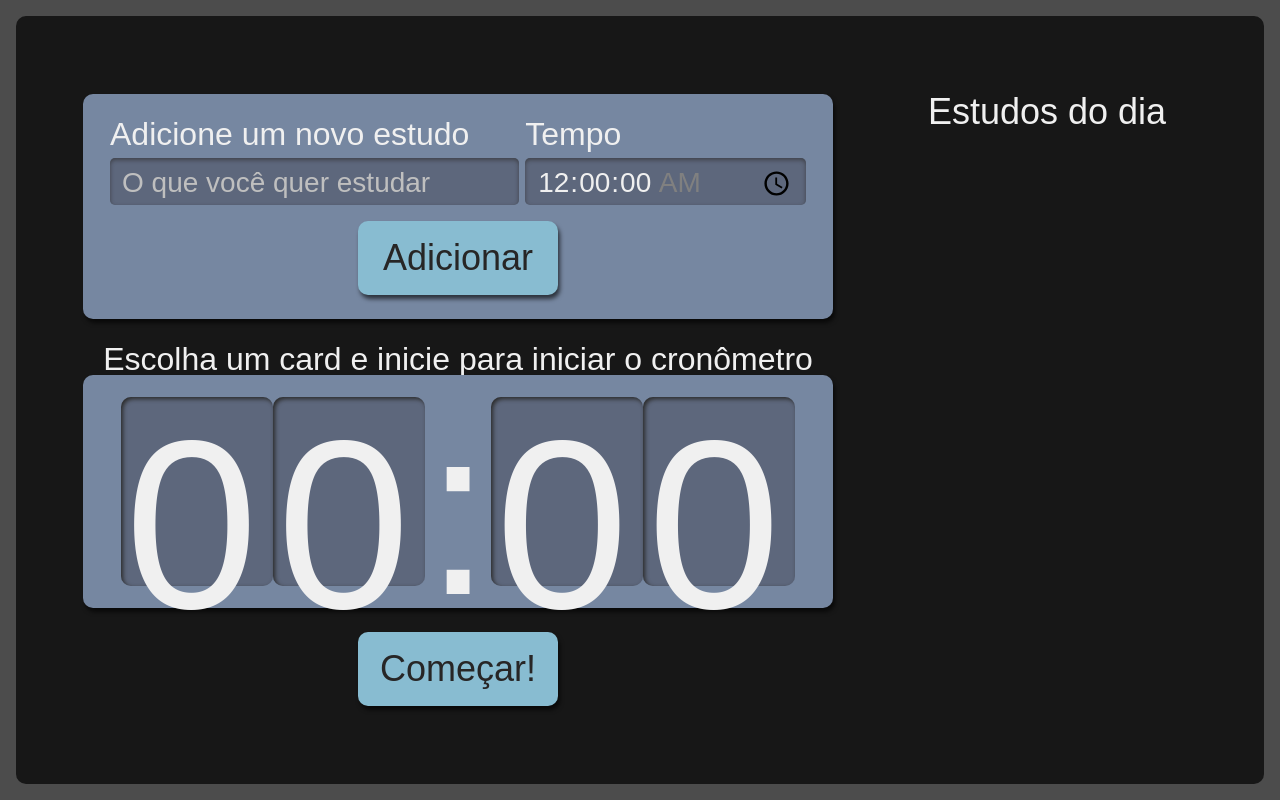
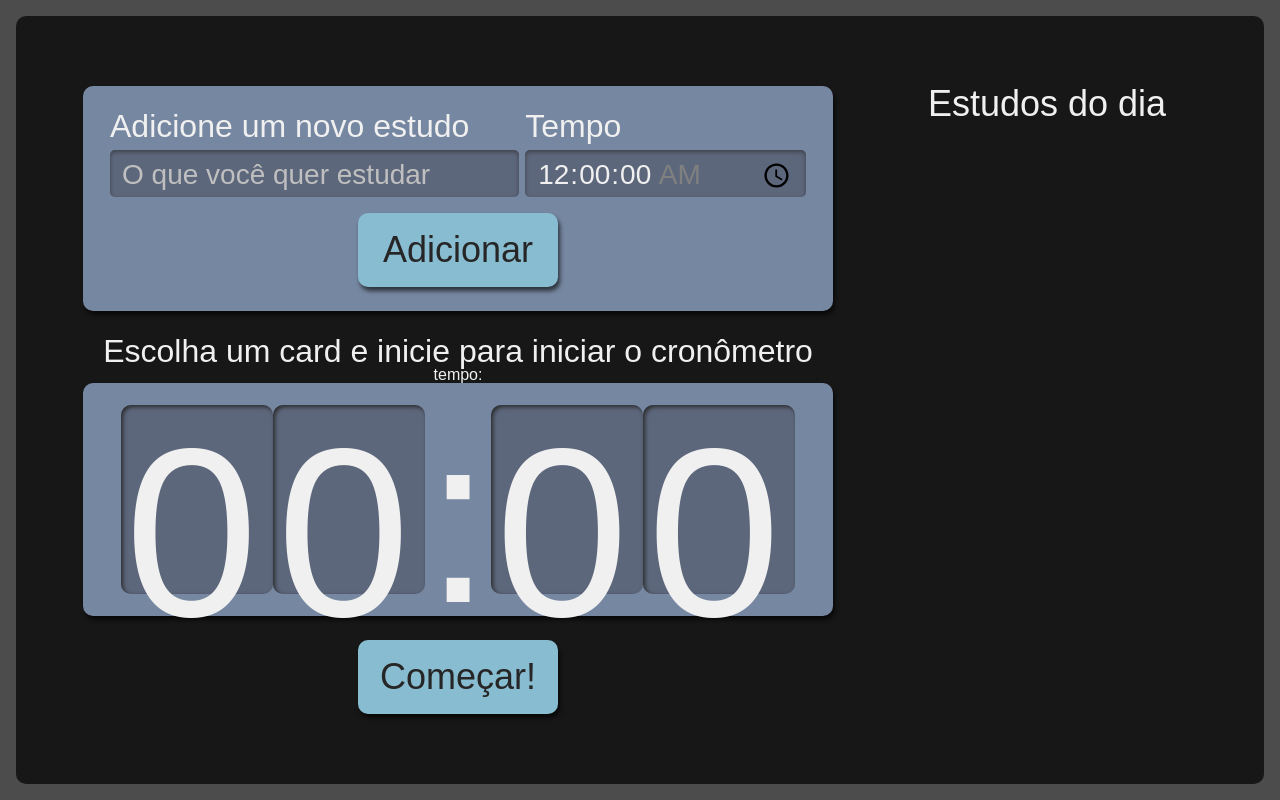
Before and after one commit to devLucasMoraes/alura-studies, a React (Create React App) app: page / in a window 1280 px wide. Built offline with nearby package versions, Linux system fonts and the light colour scheme.

Commit message:
utilizando useEffect

```diff
--- a/src/components/Cronometro/index.tsx
+++ b/src/components/Cronometro/index.tsx
@@ -1,11 +1,28 @@
 import Botao from "../Botao";
 import Relogio from "./Relogio";
 import styles from './Cronometro.module.scss'
+import ITarefa from "../interfaces/ITarefa";
+import { useEffect, useState } from "react";
+import { tempoParaSegundos } from "../common/utils/time";
 
-export default function Cronometro() {
+interface CronometroProps {
+    selecionado: ITarefa | undefined
+}
+
+export default function Cronometro({ selecionado }: CronometroProps) {
+
+    const [tempo, setTempo] = useState<number>()
+
+    useEffect(() => {
+        if(selecionado?.tempo) {
+           setTempo(tempoParaSegundos(selecionado.tempo))
+        }
+    }, [selecionado])
+
     return (
         <div className={styles.cronometro}>
             <p className={styles.titulo}>Escolha um card e inicie para iniciar o cronômetro</p>
+            tempo: {tempo}
             <div className={styles.relogioWrapper}>
                 <Relogio />
             </div>
--- /dev/null
+++ b/src/components/common/utils/time.ts
@@ -0,0 +1,9 @@
+export function tempoParaSegundos(tempo: string) {
+    const [horas = '0', minutos = '0', segundos = '0'] = tempo.split(":")
+    const horasEmSegundos = Number(horas) * 3600
+    const minutosEmSegundos = Number(minutos) * 60
+    const segundosEmSegundos = Number(segundos)
+
+    return horasEmSegundos + minutosEmSegundos + segundosEmSegundos
+
+}
--- a/src/pages/App.tsx
+++ b/src/pages/App.tsx
@@ -26,7 +26,7 @@
   return (
     <div className={styles.AppStyle}>
       <Formulario novaTarefa={tarefa => cadastrarTarefa(tarefa)}/>
-      <Cronometro />
+      <Cronometro selecionado={selecionado}/>
       <Lista tarefas={tarefas} aoSelecionarTarefa={aoSelecionarTarefa}/>
     </div>
   );
```
